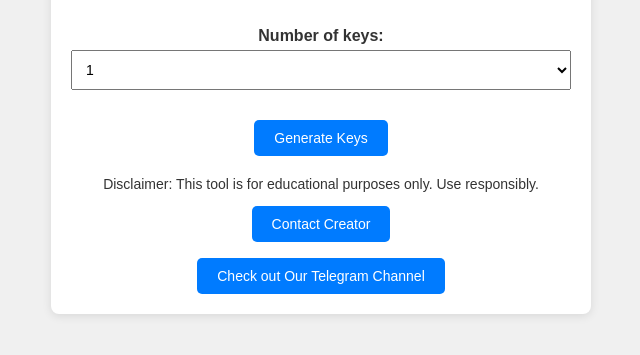
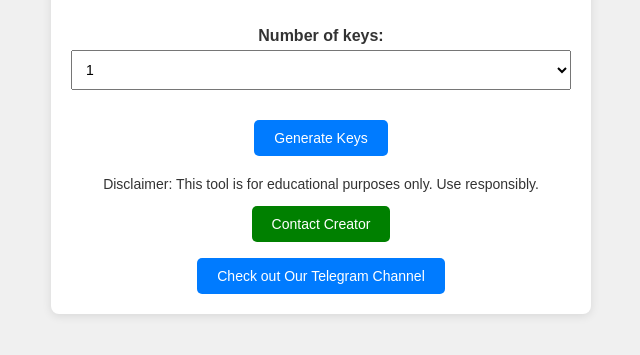
Before and after one commit to Sam-Richard-007/Hamster-Kombat-Key-Generator, a plain HTML site: page index.html in a window 1280 px wide. Shown: the part 325-680 px from the top of the page, without its empty margins (319-959 px from the left). Drawn offline with Linux system fonts and the light colour scheme.

Commit message:
Update styles.css
version 2.6

```diff
--- a/styles.css
+++ b/styles.css
@@ -49,6 +49,8 @@ button {
     border-radius: 5px;
     cursor: pointer;
 }
+
+
 
 button:hover {
     background-color: #0056b3;
@@ -117,3 +119,7 @@ button:hover {
     margin-top: 10px;
     color: green;
 }
+
+#telegramChannelBtn{
+    background-color: green;
+}
```
